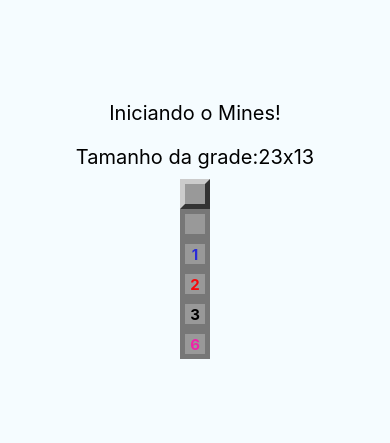
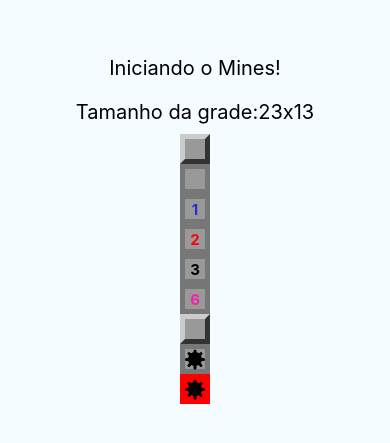
Before and after one commit to Joaocarvalh0/MinesRN, a React Native app: screen / in a window 390 px wide. Shown: the part 197-640 px from the top of the page. Built offline with nearby package versions, Linux system fonts and the light colour scheme.

Commit message:
Criando e implementando minas

```diff
--- a/App.tsx
+++ b/App.tsx
@@ -17,6 +17,9 @@
         <Field opened nearMines={2}/>
         <Field opened nearMines={3}/>
         <Field opened nearMines={6}/>
+        <Field mined />
+        <Field mined opened />
+        <Field mined opened exploded/>
       </View>
     )
   }
--- a/src/components/Field.js
+++ b/src/components/Field.js
@@ -1,12 +1,14 @@
 import React from 'react';
 import { StyleSheet, View, Text } from 'react-native';
 import params from '../params';
+import Mine from './Mine';
 
 export default props => {
-  const { mined, opened, nearMines } = props
+  const { mined, opened, nearMines, exploded } = props
 
   const styleField = [styles.field]
   if (opened) styleField.push(styles.opened)
+  if(exploded) styleField.push(styles.exploded)
   if (styleField.length === 1) styleField.push(styles.regular)
 
   let color = null
@@ -22,6 +24,7 @@
       {!mined && opened && nearMines > 0 ?
         <Text style={[styles.label, {color: color }]}>
           {nearMines}</Text> : false}
+        {mined && opened ? <Mine/> : false}
     </View>
   )
 }
@@ -48,5 +51,9 @@
   label: {
     fontWeight: 'bold',
     fontSize: params.fontSize,
+  },
+  exploded: {
+    backgroundColor: 'red',
+    borderColor: 'red',
   }
 })
--- /dev/null
+++ b/src/components/Mine.js
@@ -0,0 +1,36 @@
+import React from 'react';
+import { View, StyleSheet } from 'react-native';
+
+export default props => {
+  return (
+    <View style={styles.container}>
+      <View style={styles.coreMine} />
+      <View style={styles.line} />
+      <View style={[styles.line, {transform: [{ rotate: '45deg'}] }]} />
+      <View style={[styles.line, {transform: [{ rotate: '90deg'}] }]} />
+      <View style={[styles.line, {transform: [{ rotate: '135deg'}] }]} />
+    </View>
+  )
+}
+
+const styles = StyleSheet.create({
+  container: {
+    alignItems: 'center',
+    justifyContent: 'center',
+  },
+  coreMine: {
+    height: 14,
+    width: 14,
+    borderRadius: 10,
+    backgroundColor: 'black',
+    alignItems: 'center',
+    justifyContent: 'center',
+  },
+  line: {
+    position: 'absolute',
+    height: 3,
+    width: 20,
+    borderRadius: 3,
+    backgroundColor: 'black',
+  }
+})
```
